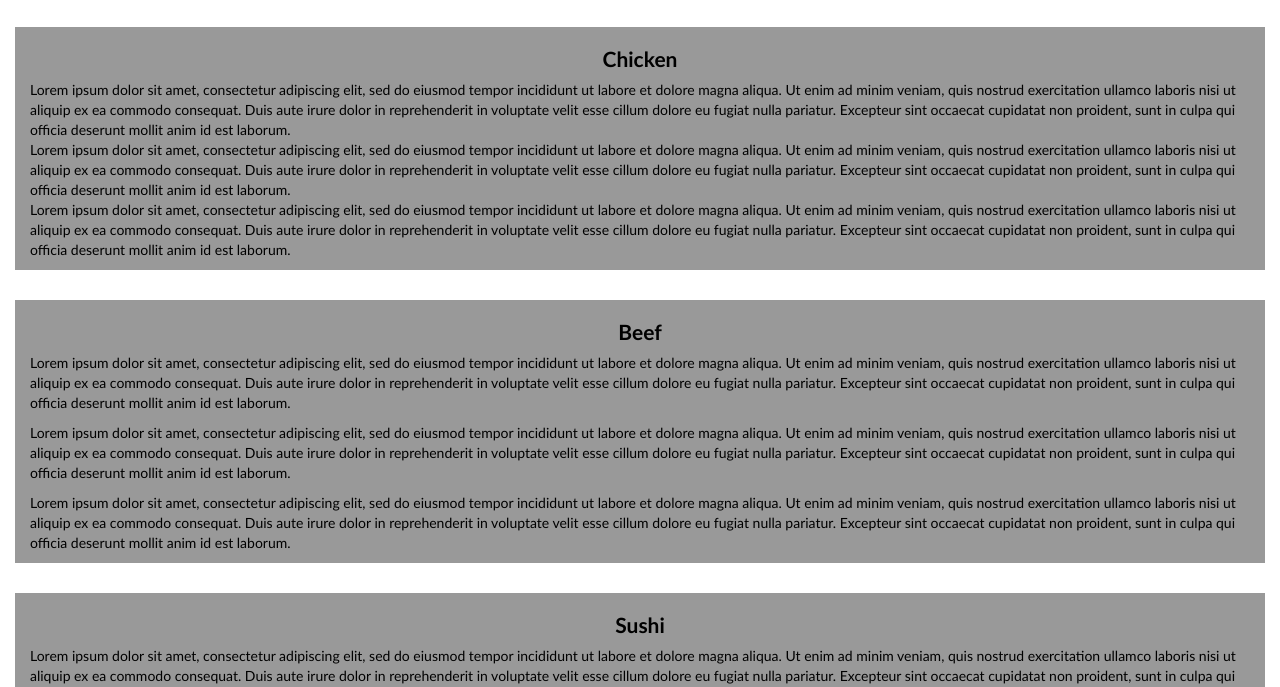
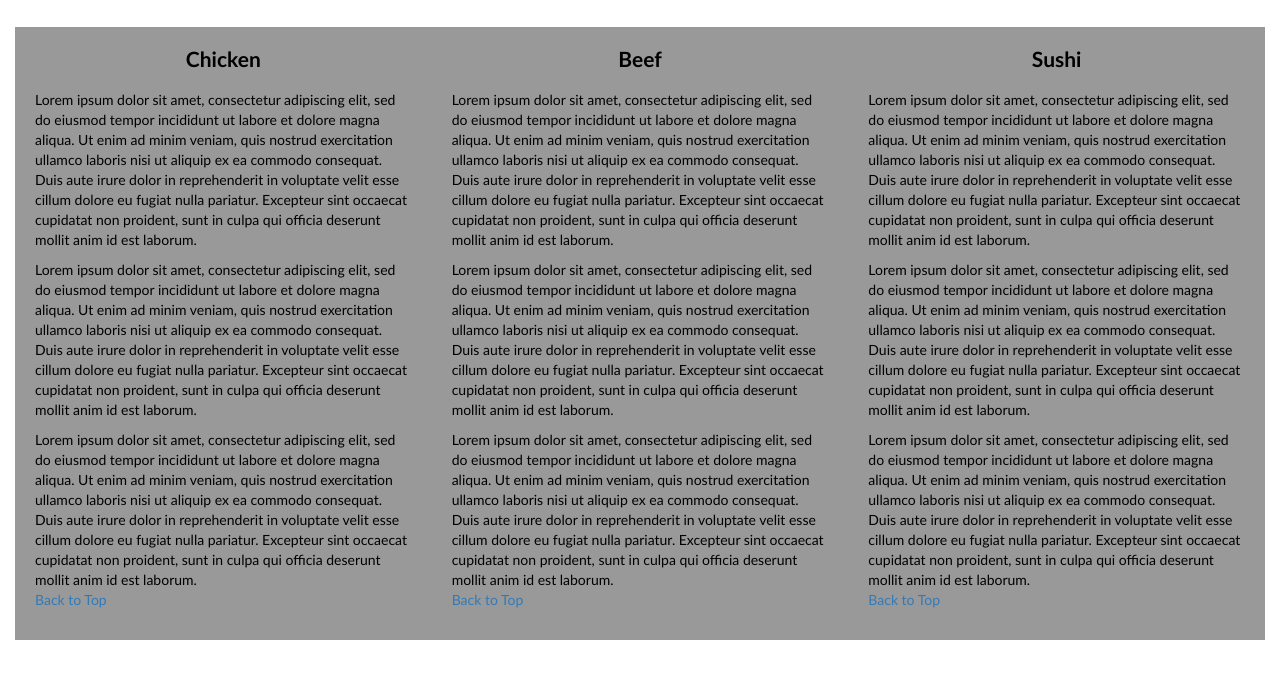
Before and after one commit to thanhvynguyen/for-coursera, a plain HTML site: page mod3-soln/mod3soln:index.html in a window 1280 px wide. Shown: the part 113-800 px from the top of the page. Drawn offline with Linux system fonts and the light colour scheme.

Commit message:
Module 3 Coding Assignment w/ EC

```diff
--- a/mod3-soln/mod3.css
+++ b/mod3-soln/mod3.css
@@ -1,5 +1,6 @@
 *{
 	font-family: "Trebuchet MS", Helvetica, sans-serif;
+	box-sizing: border-box;
 }
 
 #header-nav {
@@ -16,6 +17,7 @@
 
 .menu-header{
 	font-weight: bold;
+	width: 100%;
 }
 
 #chicken,
@@ -23,7 +25,11 @@
 #sushi{
 	font-weight: bold;
 	font-size: 1.5em;
+	padding: 0px;
+	margin: 0px;
+	width: 100%;
 }
+
 
 #header-nav .navbar-toggle:hover span.icon-bar, #header-nav .navbar-toggle:focus span.icon-bar {
   background: #999999;
@@ -54,8 +60,18 @@ border: 2px solid black;
   margin-bottom: 30px;
   margin-top: 0px;
 }
-.menu-content{
+
+.item1,
+.item2,
+.item3{
+  padding: 20px;
   background: #999999;
-  margin-bottom: 30px;
   color: black;
+  margin-bottom: 20px;
+   }
+
+ .description{
+  color: black;
+  background-color: #999999;
+  padding: 0px;
 }
--- a/mod3-soln/mod3soln:index.html
+++ b/mod3-soln/mod3soln:index.html
@@ -22,7 +22,7 @@
 
  <header>
     <!-- Navbar w/ company name-->
-      <nav id="header-nav" class="navbar navbar-default">
+      <nav id="header-nav" class="navbar navbar-default" id="top">
         <div class="container-fluid">
           <div class="navbar-header">
             <div class="navbar-brand">
@@ -60,29 +60,33 @@
       </nav>
 
     <div class="container-fluid">
-      <h1 class="menu-header text-center col-md-12 col-ms-12 col-xs-12">Our Menu</h1> <!-- Page Heading-->
+      <h1 class="menu-header text-center">Our Menu</h1> <!-- Page Heading-->
 
       <!-- Really Tall Section that Uses Bootstrap Grid-->
-      <div class="menu-content col-md-12 col-ms-12 col-xs-12">
+        <div class="item1 col-md-4 col-sm-6 col-xs-12">
         <h3 class="text-center" id="chicken">Chicken</h3>
-        <p>Lorem ipsum dolor sit amet, consectetur adipiscing elit, sed do eiusmod tempor incididunt ut labore et dolore magna aliqua. Ut enim ad minim veniam, quis nostrud exercitation ullamco laboris nisi ut aliquip ex ea commodo consequat. Duis aute irure dolor in reprehenderit in voluptate velit esse cillum dolore eu fugiat nulla pariatur. Excepteur sint occaecat cupidatat non proident, sunt in culpa qui officia deserunt mollit anim id est laborum.<br>
-        Lorem ipsum dolor sit amet, consectetur adipiscing elit, sed do eiusmod tempor incididunt ut labore et dolore magna aliqua. Ut enim ad minim veniam, quis nostrud exercitation ullamco laboris nisi ut aliquip ex ea commodo consequat. Duis aute irure dolor in reprehenderit in voluptate velit esse cillum dolore eu fugiat nulla pariatur. Excepteur sint occaecat cupidatat non proident, sunt in culpa qui officia deserunt mollit anim id est laborum.<br>
-        Lorem ipsum dolor sit amet, consectetur adipiscing elit, sed do eiusmod tempor incididunt ut labore et dolore magna aliqua. Ut enim ad minim veniam, quis nostrud exercitation ullamco laboris nisi ut aliquip ex ea commodo consequat. Duis aute irure dolor in reprehenderit in voluptate velit esse cillum dolore eu fugiat nulla pariatur. Excepteur sint occaecat cupidatat non proident, sunt in culpa qui officia deserunt mollit anim id est laborum.
+        <div class="description">
+          <br><p>Lorem ipsum dolor sit amet, consectetur adipiscing elit, sed do eiusmod tempor incididunt ut labore et dolore magna aliqua. Ut enim ad minim veniam, quis nostrud exercitation ullamco laboris nisi ut aliquip ex ea commodo consequat. Duis aute irure dolor in reprehenderit in voluptate velit esse cillum dolore eu fugiat nulla pariatur. Excepteur sint occaecat cupidatat non proident, sunt in culpa qui officia deserunt mollit anim id est laborum.</p>
+          <p>Lorem ipsum dolor sit amet, consectetur adipiscing elit, sed do eiusmod tempor incididunt ut labore et dolore magna aliqua. Ut enim ad minim veniam, quis nostrud exercitation ullamco laboris nisi ut aliquip ex ea commodo consequat. Duis aute irure dolor in reprehenderit in voluptate velit esse cillum dolore eu fugiat nulla pariatur. Excepteur sint occaecat cupidatat non proident, sunt in culpa qui officia deserunt mollit anim id est laborum.</p>
+          <p>Lorem ipsum dolor sit amet, consectetur adipiscing elit, sed do eiusmod tempor incididunt ut labore et dolore magna aliqua. Ut enim ad minim veniam, quis nostrud exercitation ullamco laboris nisi ut aliquip ex ea commodo consequat. Duis aute irure dolor in reprehenderit in voluptate velit esse cillum dolore eu fugiat nulla pariatur. Excepteur sint occaecat cupidatat non proident, sunt in culpa qui officia deserunt mollit anim id est laborum.<br><a href="#top">Back to Top</a></p>
+        </div>
+      </div>
+      <div class="item2 col-md-4 col-sm-6 col-xs-12">
+        <h3 class="text-center" id="beef">Beef</h3>
+        <div class="description">
+          <br><p>Lorem ipsum dolor sit amet, consectetur adipiscing elit, sed do eiusmod tempor incididunt ut labore et dolore magna aliqua. Ut enim ad minim veniam, quis nostrud exercitation ullamco laboris nisi ut aliquip ex ea commodo consequat. Duis aute irure dolor in reprehenderit in voluptate velit esse cillum dolore eu fugiat nulla pariatur. Excepteur sint occaecat cupidatat non proident, sunt in culpa qui officia deserunt mollit anim id est laborum.</p>
+         <p>Lorem ipsum dolor sit amet, consectetur adipiscing elit, sed do eiusmod tempor incididunt ut labore et dolore magna aliqua. Ut enim ad minim veniam, quis nostrud exercitation ullamco laboris nisi ut aliquip ex ea commodo consequat. Duis aute irure dolor in reprehenderit in voluptate velit esse cillum dolore eu fugiat nulla pariatur. Excepteur sint occaecat cupidatat non proident, sunt in culpa qui officia deserunt mollit anim id est laborum.</p>
+         <p>Lorem ipsum dolor sit amet, consectetur adipiscing elit, sed do eiusmod tempor incididunt ut labore et dolore magna aliqua. Ut enim ad minim veniam, quis nostrud exercitation ullamco laboris nisi ut aliquip ex ea commodo consequat. Duis aute irure dolor in reprehenderit in voluptate velit esse cillum dolore eu fugiat nulla pariatur. Excepteur sint occaecat cupidatat non proident, sunt in culpa qui officia deserunt mollit anim id est laborum.<br><a href="#top">Back to Top</a></p>
+       </div>
         </p>
       </div>
-      <div class="menu-content col-md-12 col-ms-12 col-xs-12">
-        <h3 class="text-center" id="beef">Beef</h3>
-        <p>Lorem ipsum dolor sit amet, consectetur adipiscing elit, sed do eiusmod tempor incididunt ut labore et dolore magna aliqua. Ut enim ad minim veniam, quis nostrud exercitation ullamco laboris nisi ut aliquip ex ea commodo consequat. Duis aute irure dolor in reprehenderit in voluptate velit esse cillum dolore eu fugiat nulla pariatur. Excepteur sint occaecat cupidatat non proident, sunt in culpa qui officia deserunt mollit anim id est laborum.</p>
-        <p>Lorem ipsum dolor sit amet, consectetur adipiscing elit, sed do eiusmod tempor incididunt ut labore et dolore magna aliqua. Ut enim ad minim veniam, quis nostrud exercitation ullamco laboris nisi ut aliquip ex ea commodo consequat. Duis aute irure dolor in reprehenderit in voluptate velit esse cillum dolore eu fugiat nulla pariatur. Excepteur sint occaecat cupidatat non proident, sunt in culpa qui officia deserunt mollit anim id est laborum.</p>
-        <p>Lorem ipsum dolor sit amet, consectetur adipiscing elit, sed do eiusmod tempor incididunt ut labore et dolore magna aliqua. Ut enim ad minim veniam, quis nostrud exercitation ullamco laboris nisi ut aliquip ex ea commodo consequat. Duis aute irure dolor in reprehenderit in voluptate velit esse cillum dolore eu fugiat nulla pariatur. Excepteur sint occaecat cupidatat non proident, sunt in culpa qui officia deserunt mollit anim id est laborum.</p>
-        </p>
-      </div>
-      <div class="menu-content col-md-12 col-ms-12 col-xs-12">
+      <div class="item3 col-md-4 col-sm-12 col-xs-12">
         <h3 class="text-center" id="sushi">Sushi</h3>
-        <p>Lorem ipsum dolor sit amet, consectetur adipiscing elit, sed do eiusmod tempor incididunt ut labore et dolore magna aliqua. Ut enim ad minim veniam, quis nostrud exercitation ullamco laboris nisi ut aliquip ex ea commodo consequat. Duis aute irure dolor in reprehenderit in voluptate velit esse cillum dolore eu fugiat nulla pariatur. Excepteur sint occaecat cupidatat non proident, sunt in culpa qui officia deserunt mollit anim id est laborum.</p>
-        <p>Lorem ipsum dolor sit amet, consectetur adipiscing elit, sed do eiusmod tempor incididunt ut labore et dolore magna aliqua. Ut enim ad minim veniam, quis nostrud exercitation ullamco laboris nisi ut aliquip ex ea commodo consequat. Duis aute irure dolor in reprehenderit in voluptate velit esse cillum dolore eu fugiat nulla pariatur. Excepteur sint occaecat cupidatat non proident, sunt in culpa qui officia deserunt mollit anim id est laborum.</p>
-        <p>Lorem ipsum dolor sit amet, consectetur adipiscing elit, sed do eiusmod tempor incididunt ut labore et dolore magna aliqua. Ut enim ad minim veniam, quis nostrud exercitation ullamco laboris nisi ut aliquip ex ea commodo consequat. Duis aute irure dolor in reprehenderit in voluptate velit esse cillum dolore eu fugiat nulla pariatur. Excepteur sint occaecat cupidatat non proident, sunt in culpa qui officia deserunt mollit anim id est laborum.</p>
-        </p>
+        <div class="description">
+          <br><p>Lorem ipsum dolor sit amet, consectetur adipiscing elit, sed do eiusmod tempor incididunt ut labore et dolore magna aliqua. Ut enim ad minim veniam, quis nostrud exercitation ullamco laboris nisi ut aliquip ex ea commodo consequat. Duis aute irure dolor in reprehenderit in voluptate velit esse cillum dolore eu fugiat nulla pariatur. Excepteur sint occaecat cupidatat non proident, sunt in culpa qui officia deserunt mollit anim id est laborum.</p>
+         <p>Lorem ipsum dolor sit amet, consectetur adipiscing elit, sed do eiusmod tempor incididunt ut labore et dolore magna aliqua. Ut enim ad minim veniam, quis nostrud exercitation ullamco laboris nisi ut aliquip ex ea commodo consequat. Duis aute irure dolor in reprehenderit in voluptate velit esse cillum dolore eu fugiat nulla pariatur. Excepteur sint occaecat cupidatat non proident, sunt in culpa qui officia deserunt mollit anim id est laborum.</p>
+          <p>Lorem ipsum dolor sit amet, consectetur adipiscing elit, sed do eiusmod tempor incididunt ut labore et dolore magna aliqua. Ut enim ad minim veniam, quis nostrud exercitation ullamco laboris nisi ut aliquip ex ea commodo consequat. Duis aute irure dolor in reprehenderit in voluptate velit esse cillum dolore eu fugiat nulla pariatur. Excepteur sint occaecat cupidatat non proident, sunt in culpa qui officia deserunt mollit anim id est laborum.<br><a href="#top">Back to Top</a></p>
+          </div>
       </div>
     </div>
   </header>
```
